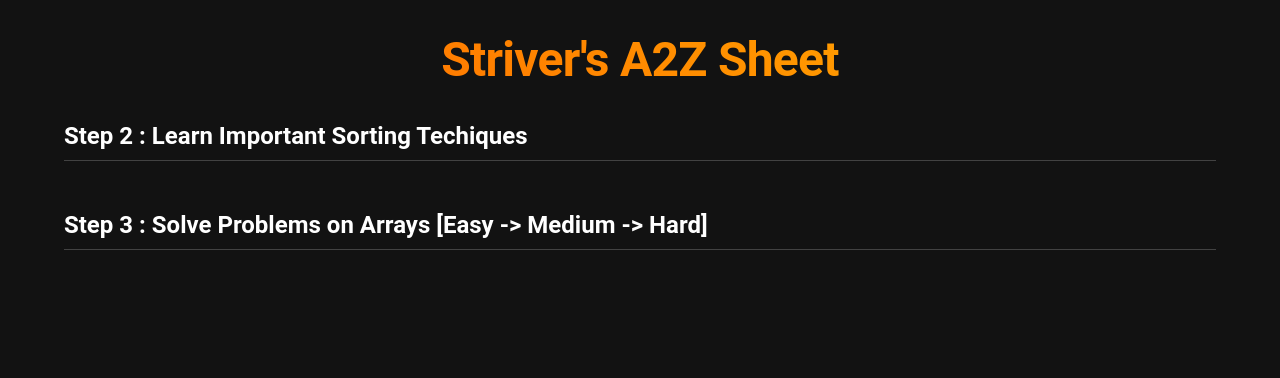
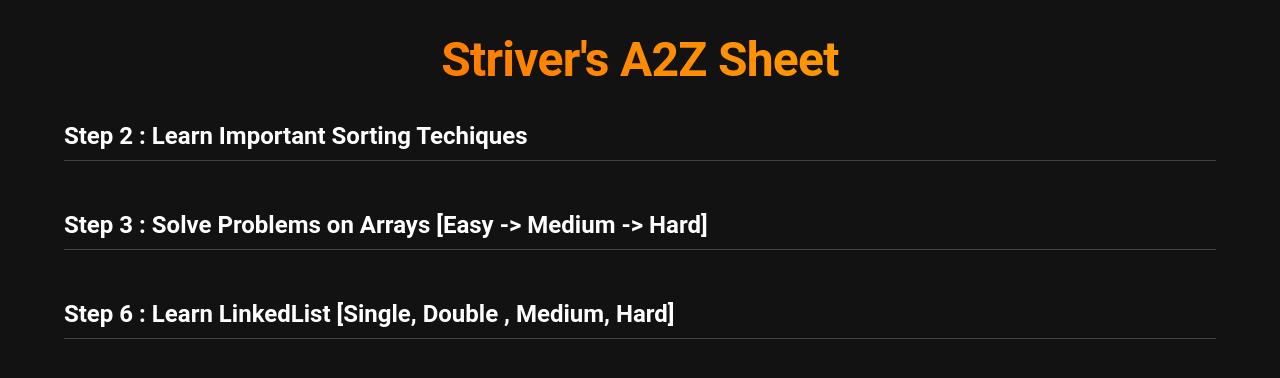
Before and after one commit to saqib40/old-tuf, a React (Vite) app in the folder frontend/: page /#/a2z in a window 1280 px wide. Shown: the top 378 px of the page. Built offline with nearby package versions, Linux system fonts and the light colour scheme; some icons are missing.

Commit message:
Added Linked List

```diff
--- /dev/null
+++ b/frontend/src/data/sheets/a2z-sheet/linked_list/ll1.json
@@ -0,0 +1,10 @@
+[
+    {
+        "id":1,
+        "title":"Add 1 to a Linked List Number",
+        "youtube":"https://youtu.be/aXQWhbvT3w0?si=FiZ3G04N4bxjR79U",
+        "blog":"https://takeuforward.org/plus/dsa/problems/add-one-to-a-number-represented-by-ll?tab=editorial",
+        "practice":"https://www.geeksforgeeks.org/problems/add-1-to-a-number-represented-as-linked-list/1?",
+        "type":"gfg"
+    }
+]
--- a/frontend/src/pages/a2z.tsx
+++ b/frontend/src/pages/a2z.tsx
@@ -19,6 +19,14 @@
       {subtitle : 'Lec 1: Sorting-1', link: 'sheets/a2z-sheet/sorting/sorting1'},
       {subtitle : 'Lec 2: Sorting-2', link: 'sheets/a2z-sheet/sorting/sorting2'},
     ],
+
+  };
+  const inputll = {
+    title : 'Step 6 : Learn LinkedList [Single, Double , Medium, Hard]',
+    sections:[
+      {subtitle : 'Lec 3: Medium Problems of Linked List', link:'sheets/a2z-sheet/linked_list/ll1'},
+    ],
+
   };
 
   return (
@@ -32,6 +40,7 @@
         </Box>
         <Reusable {...inputSort} />
         <Reusable {...inputArray} />
+        <Reusable {...inputll} />
       </Container>
     </ThemeProvider>
   );
```
